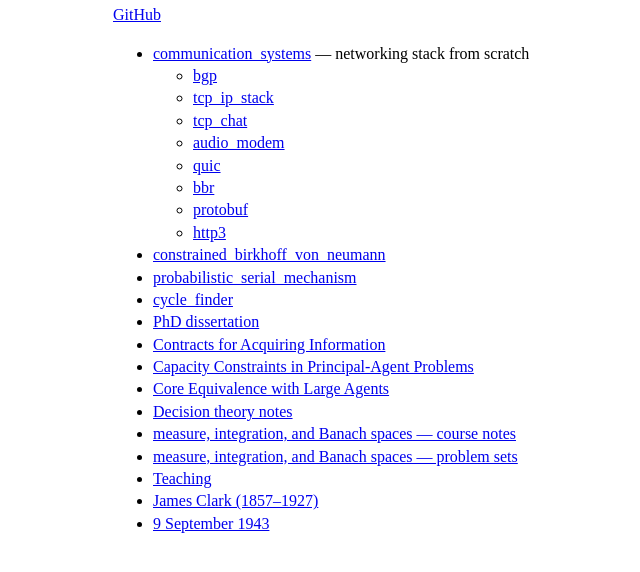
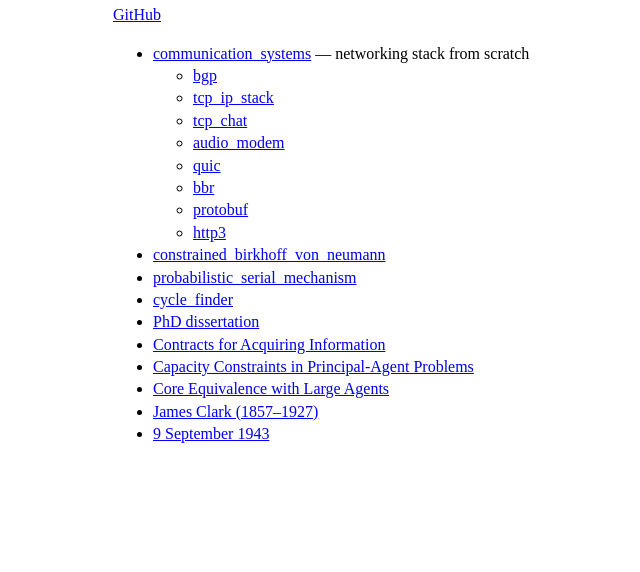
Before and after one commit to abclark/home-page, a plain HTML site: page index.html in a window 1280 px wide. Shown: the part 112-684 px from the top of the page, without its empty margins (202-842 px from the left). Drawn offline with Linux system fonts and the light colour scheme.

Commit message:
remove academic files, clean homepage

```diff
--- a/index.html
+++ b/index.html
@@ -37,10 +37,6 @@
     <li><a href="https://arxiv.org/abs/2103.03911">Contracts for Acquiring Information</a></li>
     <li><a href="https://arxiv.org/abs/2412.01760">Capacity Constraints in Principal-Agent Problems</a></li>
     <li><a href="https://arxiv.org/abs/2103.05136">Core Equivalence with Large Agents</a></li>
-    <li><a href="decision-theory-notes.pdf">Decision theory notes</a></li>
-    <li><a href="114_notes.pdf">measure, integration, and Banach spaces — course notes</a></li>
-    <li><a href="course-notes/math-114-psets/">measure, integration, and Banach spaces — problem sets</a></li>
-    <li><a href="teaching/">Teaching</a></li>
     <li><a href="family-history/james-clark.html">James Clark (1857–1927)</a></li>
     <li><a href="family-history/gerald-churchill.html">9 September 1943</a></li>
 </ul>
```
